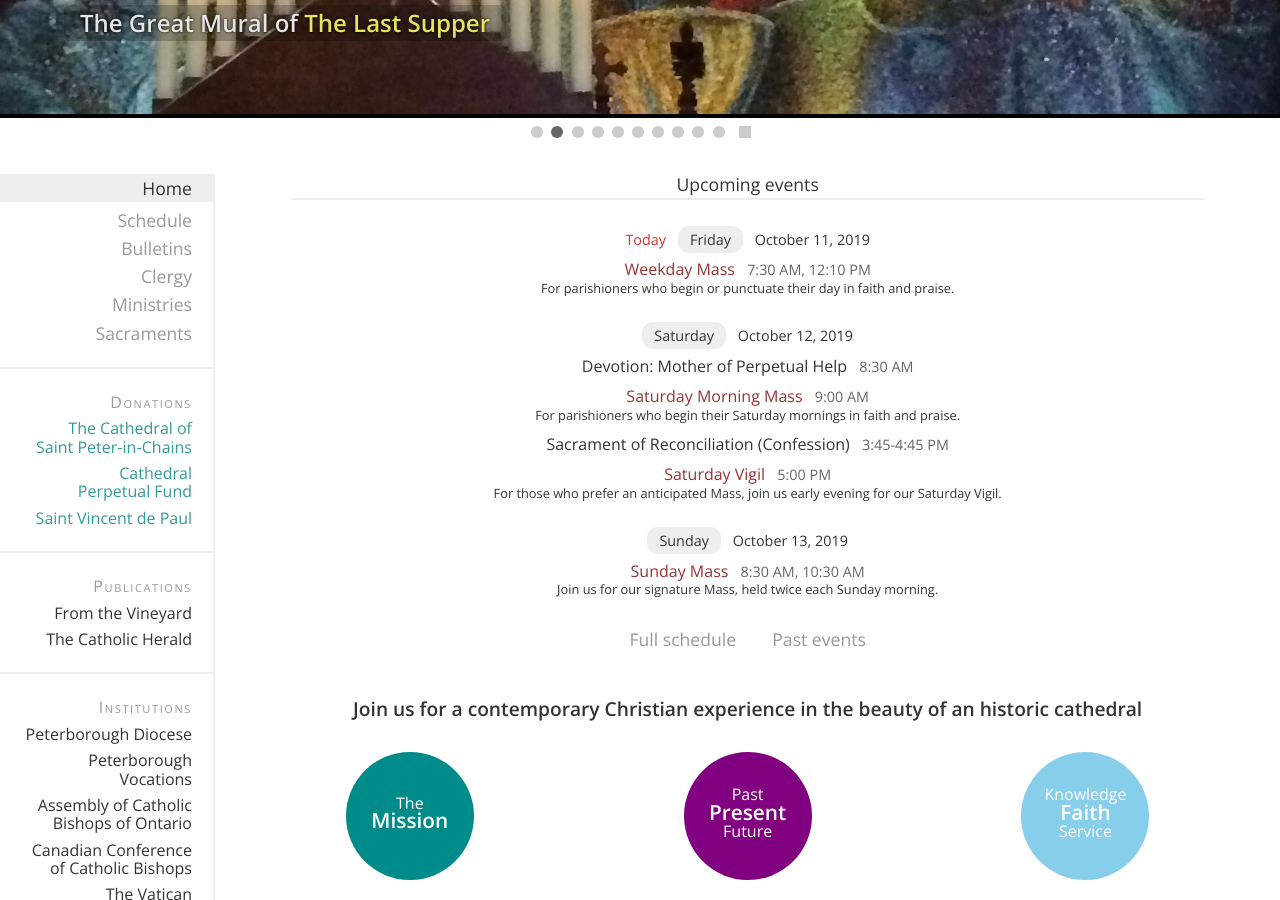
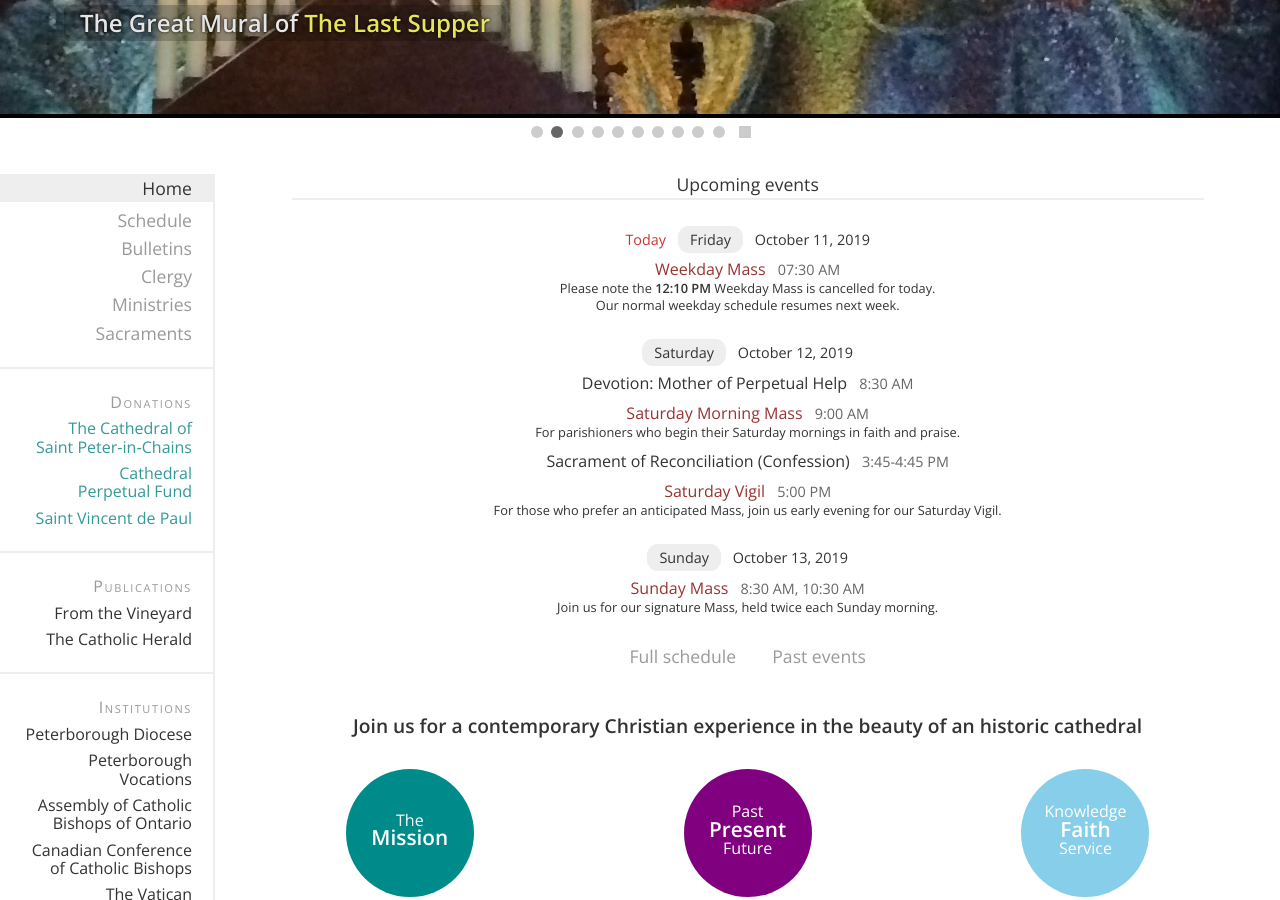
Before and after one commit to stpeterinchains/stpeterinchains.github.io, a Jekyll site: the page built from index.html, in a window 1280 px wide and 900 px high, scrolled down 780 px. Built offline with Jekyll 4.4.1, drawn with Linux system fonts in a browser that asks for light colours; nearby versions of some CDN libraries.

Commit message:
Added cancellation notice for 2019/10/11 to schedule data

```diff
--- a/_data/schedule.yml
+++ b/_data/schedule.yml
@@ -409,6 +409,15 @@ calendar:
     recurring: *thursday
   - date: 2019-10-11
     recurring: *friday
+    exclusions: [ weekday_mass ]
+    specials:
+      - <<: *weekday_mass
+        mnemonic: weekday_mass_20191011
+        descriptive: |
+          Please note the **12:10&nbsp;PM** Weekday&nbsp;Mass is cancelled for today.
+
+          Our normal weekday schedule resumes next&nbsp;week.
+        time: 07:30 AM
   - date: 2019-10-12
     recurring: *saturday
   - date: 2019-10-13
```
